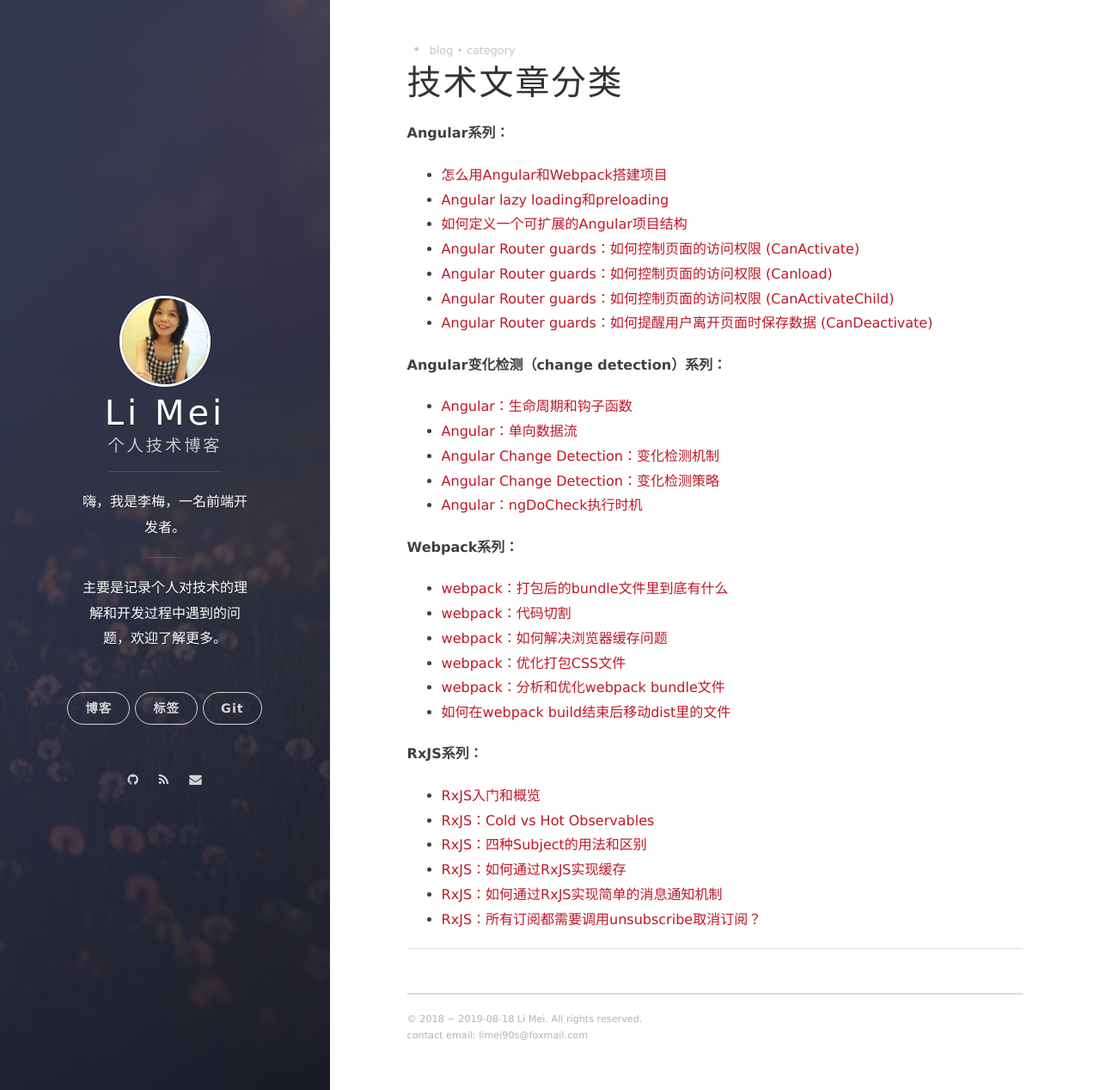
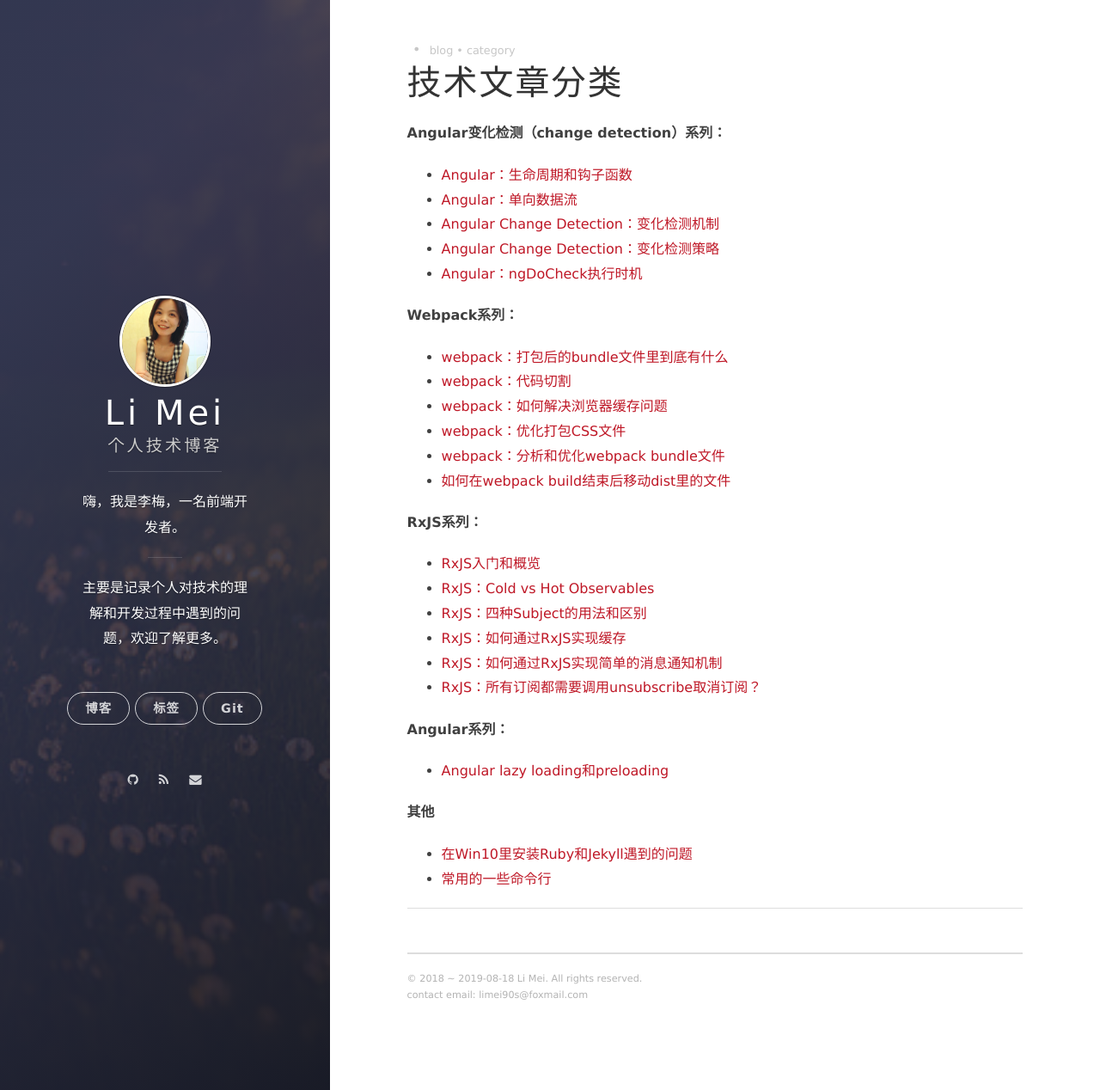
Before and after one commit to LiMeii/LiMeii.github.io, a Jekyll site: the page built from tag.md, in a window 1280 px wide and 1268 px high. Shown: the whole window at 86% size. Built offline with Jekyll 4.4.1, drawn with Linux system fonts in a browser that asks for light colours; nearby versions of some CDN libraries.

Commit message:
update tag file

```diff
--- a/tag.md
+++ b/tag.md
@@ -3,15 +3,6 @@ title: 技术文章分类
 tags: blog • category
 layout: post
 ---
-
-**Angular系列：**
-- [怎么用Angular和Webpack搭建项目](https://limeii.github.io/2018/09/angular-webpack/)
-- [Angular lazy loading和preloading](https://limeii.github.io/2018/09/angular-lazy-loading/)
-- [如何定义一个可扩展的Angular项目结构](https://limeii.github.io/2018/10/angular-scalable-project-structure/)
-- [Angular Router guards：如何控制页面的访问权限 (CanActivate)](https://limeii.github.io/2018/10/angular-routing-guards/)
-- [Angular Router guards：如何控制页面的访问权限 (Canload)](https://limeii.github.io/2018/11/angular-routing-guard-canload/)
-- [Angular Router guards：如何控制页面的访问权限 (CanActivateChild)](https://limeii.github.io/2018/11/angular-routing-guard-CanActivateChild)
-- [Angular Router guards：如何提醒用户离开页面时保存数据 (CanDeactivate)](https://limeii.github.io/2018/11/angular-routing-guard-candeactivate)
 
 **Angular变化检测（change detection）系列：**
 - [Angular：生命周期和钩子函数](https://limeii.github.io/2019/06/angular-lifecycle-hooks/)
@@ -35,3 +26,12 @@ layout: post
 - [RxJS：如何通过RxJS实现缓存](https://limeii.github.io/2019/08/rxjs-caching/)
 - [RxJS：如何通过RxJS实现简单的消息通知机制](https://limeii.github.io/2019/08/rxjs-notification/)
 - [RxJS：所有订阅都需要调用unsubscribe取消订阅？](https://limeii.github.io/2019/08/rxjs-unsubscribe/)
+
+
+**Angular系列：**
+- [Angular lazy loading和preloading](https://limeii.github.io/2018/09/angular-lazy-loading/)
+
+
+**其他**
+- [在Win10里安装Ruby和Jekyll遇到的问题](https://limeii.github.io/2019/06/issues-setup-rubyjekyll-windows/)
+- [常用的一些命令行](https://limeii.github.io/2019/03/tools-commoncmd/)
```
Also changed, not shown: _posts/2019-03-30-tools-commoncmd.md (+1 -1 lines).
